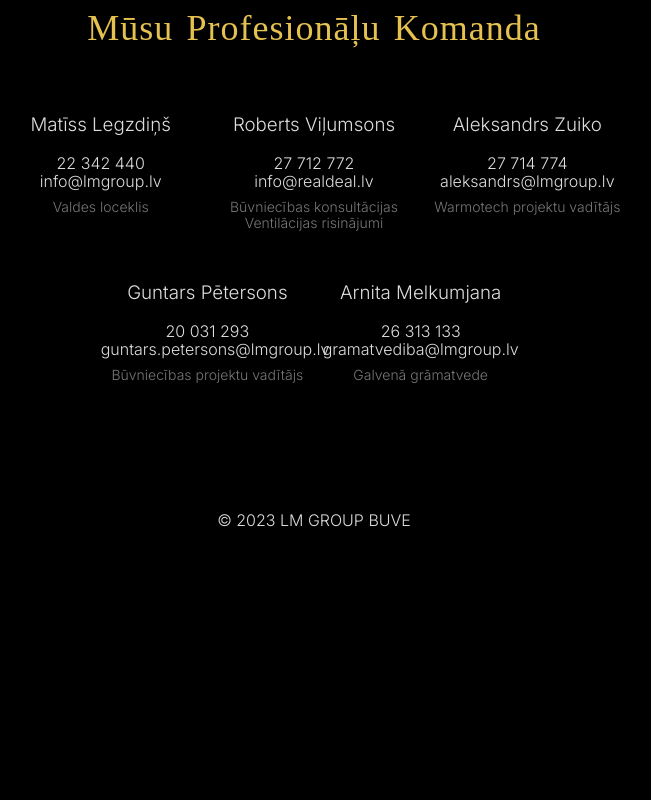
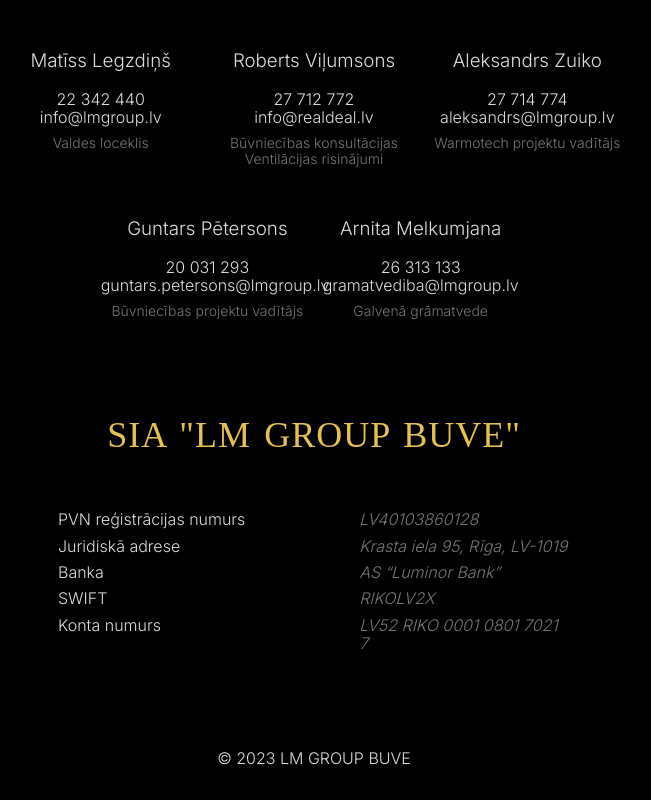
Before and after one commit to bmercury/lmg, a Next.js app: page / in a window 1280 px wide. Shown: the part 1990-2790 px from the top of the page, without its empty margins (326-977 px from the left). Before the commit the page ends 2552 px from the top, so only its background shows below. Built offline with nearby package versions, Linux system fonts and the light colour scheme; a web font is replaced by a local one.

Commit message:
Update contacts.js

```diff
--- a/components/contacts/contacts.js
+++ b/components/contacts/contacts.js
@@ -4,7 +4,7 @@
 export default function Contacts() {
     return (
       <>
-        <div id="kontakti" className={css.contacts+" flex flex-column items-center pb5 pv6-l"}>
+        <div id="kontakti" className={css.contacts+" flex flex-column items-center pb5 pv5-l"}>
           <h2 className="f2 tc w-70 w-100-l">Mūsu Profesionāļu Komanda</h2>
           <div className="w-90 w-50-l mt3">
             <div className="flex flex-column flex-row-l items-center items-start-l justify-center">
@@ -43,7 +43,32 @@
               </div>
             </div>
           </div>
+
+
+
+
+
+        <h2 className="f2 tc w-70 w-100-l mt5-l pt4">SIA "LM GROUP BUVE"</h2>
+        <div className="w-80 w-40-l flex flex-column flex-row-l items-center items-start-l justify-center mt3 mb4">
+              <div className="w-100 mb4 mb0-l dn flex-l flex-column tc tl-l arctic">
+                <span className="mt2">PVN reģistrācijas numurs</span>
+                <span className="mt2">Juridiskā adrese</span>
+                <span className="mt2">Banka</span>
+                <span className="mt2">SWIFT</span>
+                <span className="mt2">Konta numurs</span>
+              </div>
+
+              <div className="w-100 w-70-l mb4 mb0-l flex flex-column tc tl-l arctic">
+              <span className="mt2 mb3 mb0-l"><span className="db dn-l pv2 ">PVN reģistrācijas numurs</span> <i className="gray">LV40103860128</i></span>
+              <span className="mt2 mb3 mb0-l"><span className="db dn-l pv2 ">Juridiskā adrese</span><i className="gray">Krasta iela 95, Rīga, LV-1019</i></span>
+              <span className="mt2 mb3 mb0-l"><span className="db dn-l pv2 ">Banka</span><i className="gray">AS “Luminor Bank”</i></span>
+              <span className="mt2 mb3 mb0-l"><span className="db dn-l pv2 ">SWIFT</span><i className="gray">RIKOLV2X</i></span>
+              <span className="mt2"><span className="db dn-l pv2">Konta numurs</span><i className="gray">LV52 RIKO 0001 0801 7021 7</i></span>
+              </div>
+          </div>
         </div>
+
+
         <footer className="tc pb4">
           <span>© {new Date().getFullYear()} LM GROUP BUVE</span>
         </footer>
```
